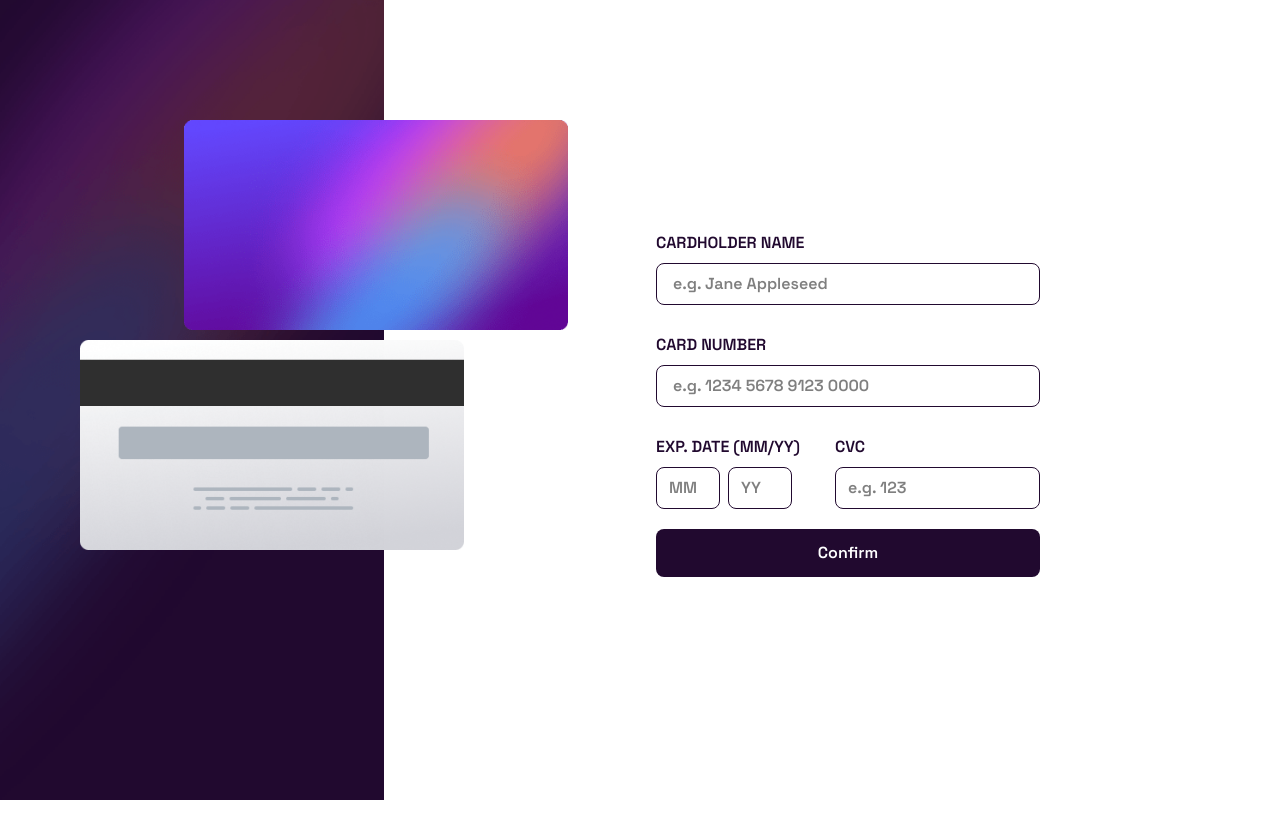
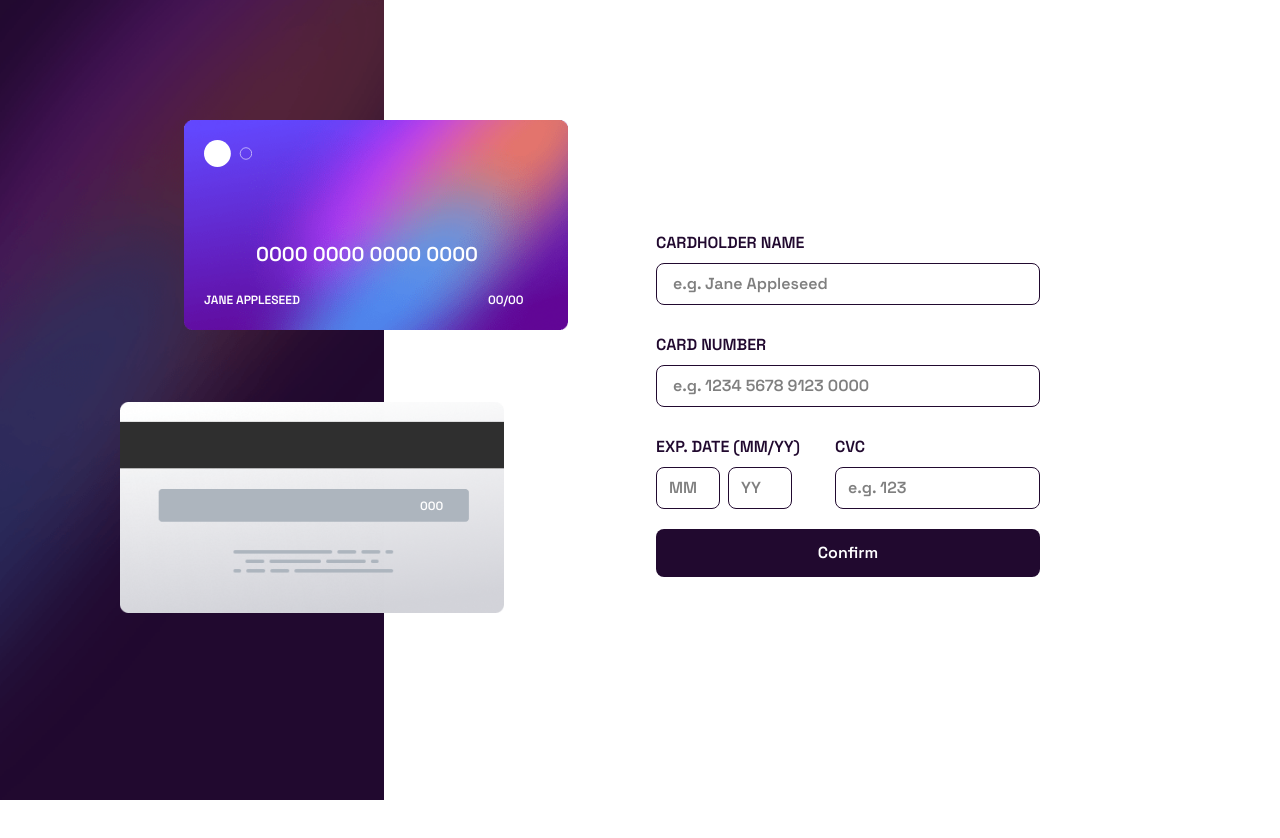
Before and after one commit to FelipeGdasilva/frontend-mentor-challenge, a Next.js app in the folder interactive-card-details/: page / in a window 1280 px wide. After the commit the page ends 800 px from the top, so only its background shows below. Built offline with nearby package versions, Linux system fonts and the light colour scheme.

Commit message:
style: adjust card display layout and CVC positioning

```diff
--- a/interactive-card-details/src/components/CardDisplay.tsx
+++ b/interactive-card-details/src/components/CardDisplay.tsx
@@ -16,7 +16,7 @@ export default function CardDisplay() {
         fill
         className="hidden object-cover md:block"
       />
-      <div className=" absolute md:left-36  translate-x-10 mt-20 top-10  -bottom-10 z-10">
+      <div className=" relative md:left-36  translate-x-10 mt-20 top-10  -bottom-10 z-20">
         <Image
           src="/images/bg-card-front.png"
           alt="card front"
@@ -24,9 +24,25 @@ export default function CardDisplay() {
           width={447}
           className=" w-80 md:w-96  max-w-none h-auto"
         />
+        <Image
+          src="/images/card-logo.svg"
+          alt="logo do card"
+          width={84}
+          height={47}
+          className="absolute top-5 left-5 w-12 md-14 h-auto"
+        />
+        <span className="absolute  top-5 translate-y-25 translate-x-18 text-xl text-white z-10">
+          0000 0000 0000 0000
+        </span>
+        <span className="absolute top-5 translate-y-38 translate-x-5 text-xs text-white z-10">
+          JANE APPLESEED
+        </span>
+        <span className="absolute top-5 translate-y-38 translate-x-76 text-xs text-white z-10">
+          00/00
+        </span>
       </div>
 
-      <div className=" md:translate-x-10 md:mt-85 md:ml-10  translate-x-10 ml-10 z-10">
+      <div className=" relative md:translate-x-10 md:mt-28  md:ml-20   translate-x-10 ml-10  z-10">
         <Image
           src="/images/bg-card-back.png"
           alt="card back"
@@ -34,6 +50,9 @@ export default function CardDisplay() {
           width={447}
           className=" w-80 md:w-96  max-w-none h-auto"
         />
+        <span className="absolute top-5 translate-y-15 translate-x-60 md:translate-x-75  md:translate-y-19 text-xs text-white z-10">
+          000
+        </span>
       </div>
     </section>
   );
```
